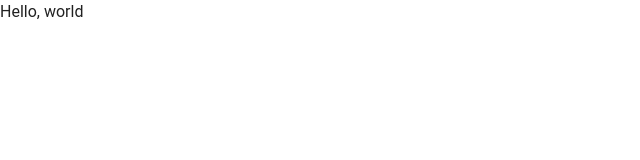
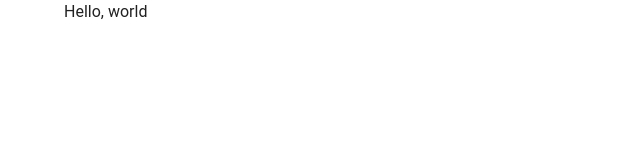
Before and after one commit to jaychang99/todo-frontend, a Next.js app: page / in a window 1280 px wide. Shown: the top 160 px of the page, without its empty margins (0-640 px from the left). Built offline with nearby package versions, Linux system fonts and the light colour scheme.

Commit message:
feat: _app.tsx 에 Container 추가

```diff
--- a/src/pages/_app.tsx
+++ b/src/pages/_app.tsx
@@ -1,4 +1,5 @@
-import { Container, CssBaseline, ThemeProvider } from '@mui/material';
+import { CssBaseline, ThemeProvider } from '@mui/material';
+import { Container } from '@mui/system';
 import type { AppProps } from 'next/app';
 import { globalStyles } from 'styles/globalStyles';
 
@@ -6,7 +7,9 @@ function MyApp({ Component, pageProps }: AppProps) {
   return (
     <ThemeProvider theme={globalStyles}>
       <CssBaseline />
-      <Component {...pageProps} />
+      <Container>
+        <Component {...pageProps} />
+      </Container>
     </ThemeProvider>
   );
 }
```
